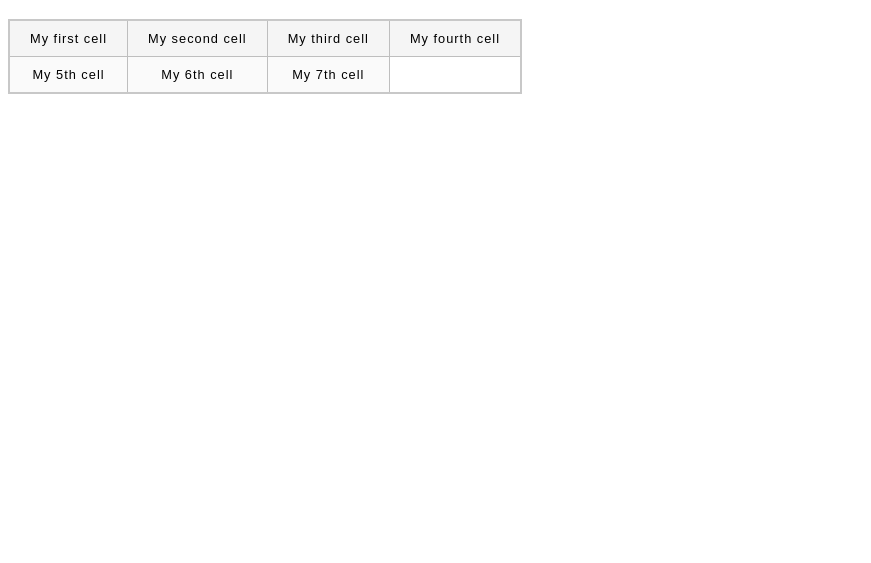
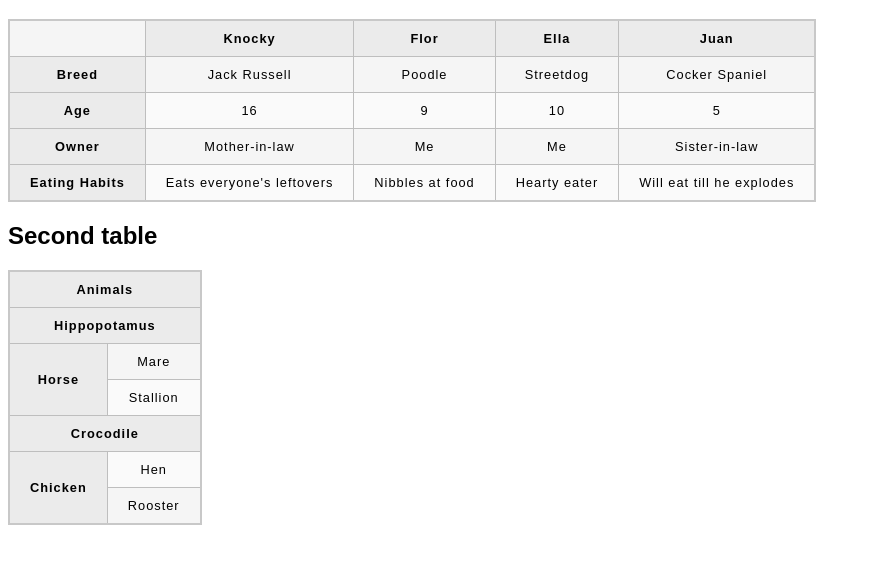
Before and after one commit to GabrielNicolasAcevedo/javascript-test, a plain HTML site: page tables/index.html in a window 1280 px wide. Shown: the part 61-624 px from the top of the page, without its empty margins (0-871 px from the left). Drawn offline with Linux system fonts and the light colour scheme.

Commit message:
Testing tables

```diff
--- a/tables/index.html
+++ b/tables/index.html
@@ -1,27 +1,86 @@
 <!DOCTYPE html>
 <html lang="en">
+
 <head>
     <meta charset="UTF-8">
     <meta name="viewport" content="width=device-width, initial-scale=1.0">
     <link rel="stylesheet" href="style.css">
     <title>HTML Tables</title>
 </head>
+
 <body>
     <h1>My first Table</h1>
 
     <table>
+        <thead>
+            <tr>
+                <td>&nbsp;</td>
+                <th>Knocky</th>
+                <th>Flor</th>
+                <th>Ella</th>
+                <th>Juan</th>
+            </tr>
+        </thead>
+        <tbody>
+            <tr>
+                <th>Breed</th>
+                <td>Jack Russell</td>
+                <td>Poodle</td>
+                <td>Streetdog</td>
+                <td>Cocker Spaniel</td>
+            </tr>
+            <tr>
+                <th>Age</th>
+                <td>16</td>
+                <td>9</td>
+                <td>10</td>
+                <td>5</td>
+            </tr>
+            <tr>
+                <th>Owner</th>
+                <td>Mother-in-law</td>
+                <td>Me</td>
+                <td>Me</td>
+                <td>Sister-in-law</td>
+            </tr>
+            <tr>
+                <th>Eating Habits</th>
+                <td>Eats everyone's leftovers</td>
+                <td>Nibbles at food</td>
+                <td>Hearty eater</td>
+                <td>Will eat till he explodes</td>
+            </tr>
+        </tbody>
+    </table>
+
+    <h2>Second table</h2>
+
+    <table>
         <tr>
-            <td>My first cell</td>
-            <td>My second cell</td>
-            <td>My third cell</td>
-            <td>My fourth cell</td>
+            <th colspan="2">Animals</th>
         </tr>
         <tr>
-            <td>My 5th cell</td>
-            <td>My 6th cell</td>
-            <td>My 7th cell</td>
+            <th colspan="2">Hippopotamus</th>
+        </tr>
+        <tr>
+            <th rowspan="2">Horse</th>
+            <td>Mare</td>
+        </tr>
+        <tr>
+            <td>Stallion</td>
+        </tr>
+        <tr>
+            <th colspan="2">Crocodile</th>
+        </tr>
+        <tr>
+            <th rowspan="2">Chicken</th>
+            <td>Hen</td>
+        </tr>
+        <tr>
+            <td>Rooster</td>
         </tr>
     </table>
 
 </body>
+
 </html>
```
